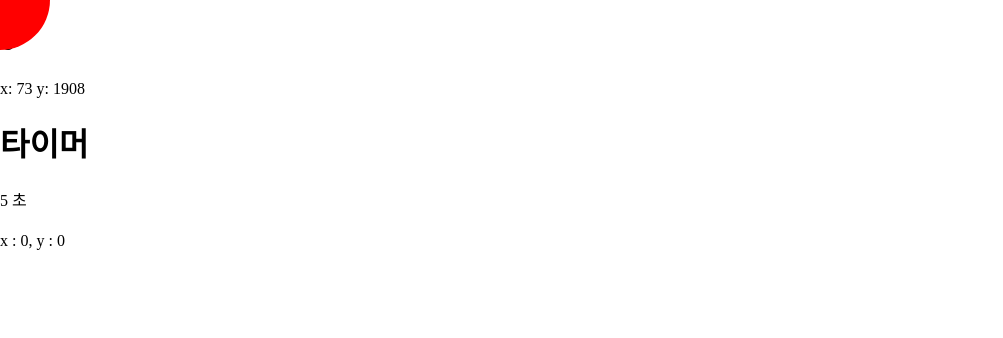
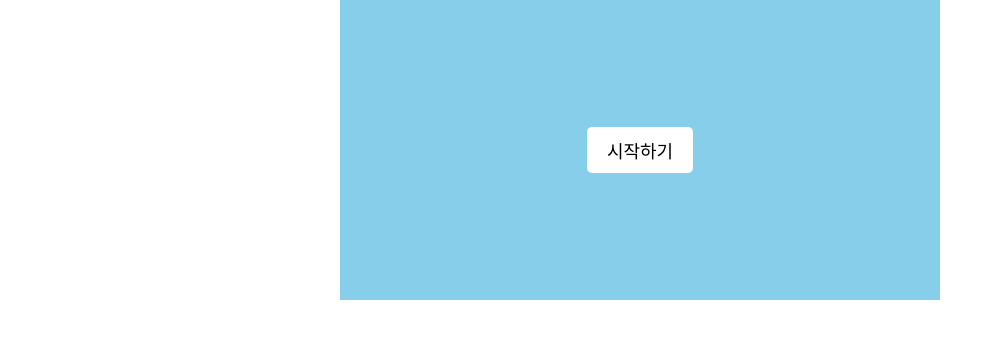
Before and after one commit to LeeSangHyeok0731/custom-hook, a React (Create React App) app: page / in a window 1280 px wide. Shown: the top 338 px of the page, without its empty margins (0-1003 px from the left). Built offline with nearby package versions, Linux system fonts and the light colour scheme.

Commit message:
startpage and back to startpagebutton

```diff
--- a/package.json
+++ b/package.json
@@ -8,6 +8,7 @@
     "@testing-library/user-event": "^13.5.0",
     "react": "^18.3.1",
     "react-dom": "^18.3.1",
+    "react-router-dom": "^6.26.2",
     "react-scripts": "5.0.1",
     "styled-components": "^6.1.13",
     "web-vitals": "^2.1.4"
--- a/src/App.js
+++ b/src/App.js
@@ -1,10 +1,11 @@
+import { BrowserRouter } from "react-router-dom";
 import HeaderWrapper from "./components/Header";
 
 function App() {
   return (
-    <div>
+    <BrowserRouter>
       <HeaderWrapper />
-    </div>
+    </BrowserRouter>
   );
 }
 export default App;
--- a/src/StartPage.jsx
+++ b/src/StartPage.jsx
@@ -1,13 +1,47 @@
 import styled from "styled-components";
+import { Link } from "react-router-dom";
 
-const StartButton = styled.div`
-    background-color:skyblue;
-    height:300px;
-    width:600px;
-`
+const Body = styled.div`
+    width: 100%;
+    height: 100%;
+    display: flex;
+    align-items: center;
+    justify-content: center;
+`;
+
+const StartButtonWrapper = styled.div`
+    background-color: skyblue;
+    height: 300px;
+    width: 600px;
+    display: flex;
+    align-items: center;
+    justify-content: center;
+`;
+
+const StartButton = styled(Link)`
+    background-color: white;
+    padding: 10px 20px;
+    border: none;
+    cursor: pointer;
+    text-decoration: none;
+    border-radius: 5px;
+    color: black;
+    font-size: 18px;
+    &:hover {
+        background-color: lightgray;
+    }
+`;
 
 function StartPage() {
-    return(
-        <StartButton />
-    )
+    return (
+        <Body>
+            <StartButtonWrapper>
+                <StartButton to="/play" aria-label="게임 시작하기">
+                    시작하기
+                </StartButton>
+            </StartButtonWrapper>
+        </Body>
+    );
 }
+
+export default StartPage;
--- a/src/Timer.jsx
+++ b/src/Timer.jsx
@@ -1,33 +1,58 @@
 import React, { useState, useEffect } from 'react';
+import { Link } from 'react-router-dom';
+import styled from 'styled-components';
 
-const Timer = () => {
+const BackButton = styled(Link)`
+    background-color: white;
+    padding: 10px 20px;
+    border: none;
+    cursor: pointer;
+    text-decoration: none;
+    border-radius: 5px;
+    color: black;
+    font-size: 18px;
+    z-index:2;
+
+    &:hover {
+        background-color: lightgray;
+    }
+`
+
+const Timer = ({ onTimerEnd }) => {
   const [seconds, setSeconds] = useState(0);
-  const [state, setState] = useState("");
+  const [state, setState] = useState("")
+  const [end, setEnd] = useState(true);
 
   useEffect(() => {
     const intervalId = setInterval(() => {
       setSeconds(prevSeconds => {
         if (prevSeconds >= 59) {
           clearInterval(intervalId);
-          setState("타임 아웃")
+          setState("타임 아웃!")
+          setEnd(false);
+          onTimerEnd(); // 타이머 종료 시 onTimerEnd 호출
           return 60;
         }
         return prevSeconds + 1;
       });
-    }, 1000); // 1초마다 호출
+    }, 1000);
 
     return () => clearInterval(intervalId);
   }, []);
-
-  useEffect(() => {
-
-  }, [state])
 
   return (
     <div>
       <h1>타이머</h1>
       <p>{seconds} 초</p>
-      <h1>{state}</h1>
+      <p>{state}</p>
+      <div>{end ? (
+            null
+        ) : (
+            <BackButton to="/">
+                되돌아가기
+            </BackButton>
+        )}
+        </div>
     </div>
   );
 };
--- a/src/changeLocate.jsx
+++ b/src/changeLocate.jsx
@@ -1,6 +1,7 @@
 import styled from "styled-components";
 import useMousePosition from "./mouseMoveEvent";
 import { useEffect, useState } from "react";
+import Timer from "./Timer";
 
 const Circle = styled.div`
   width: 100px;
@@ -19,6 +20,8 @@ function ChangeCircleLocate() {
   const [fixedY, setFixedY] = useState(Math.floor(Math.random() * (1920 - 1 + 1)) + 1); // 고정된 공의 Y 좌표
   const [count, setCount] = useState(0);
 
+  const [isTimerEnded, setIsTimerEnded] = useState(true);
+
   const { x, y } = useMousePosition();
   const [isColliding, setIsColliding] = useState(false);
 
@@ -32,6 +35,7 @@ function ChangeCircleLocate() {
   };
 
   useEffect(() => {
+    if(isTimerEnded){
         const collided = detectCollision(fixedCircle, {x:x, y:y, radius:50});
         setIsColliding(collided);
 
@@ -41,7 +45,12 @@ function ChangeCircleLocate() {
         setFixedY(Math.floor(Math.random() * (1080 - 1 + 1)) + 1)
         setCount(count + 1);
         }
+    }
   }, [fixedX, fixedY, x, y]);
+
+  const handleTimerEnd = () => {
+    setIsTimerEnded(false);
+  };
 
   return (
     <>
@@ -50,6 +59,7 @@ function ChangeCircleLocate() {
             x: {fixedX} y: {fixedY}
         </div>
         <Circle top={fixedY} left={fixedX} color={isColliding}/>
+        <Timer  onTimerEnd={handleTimerEnd} />
     </>
   );
 }
--- a/src/components/Header.jsx
+++ b/src/components/Header.jsx
@@ -1,20 +1,27 @@
-import styled from "styled-components"
+import styled from "styled-components";
 import ChangeCircleLoacte from "../changeLocate";
 import MouseCircle from "../mouseCircle";
-import Timer from "../Timer";
+import { Routes, Route } from 'react-router-dom';  // Routes 추가
+import StartPage from "../StartPage";
 
 const Header = styled.div`
-    position:fixed;
-`
 
-function HeaderWrapper(){
+`;
+
+function HeaderWrapper() {
     return (
         <Header>
-            <ChangeCircleLoacte />
-            <Timer />
-            <MouseCircle />
+            <Routes>
+                <Route path="/" element={<StartPage />} />
+                <Route path="/play" element={
+                    <>
+                        <ChangeCircleLoacte />
+                        <MouseCircle />
+                    </>
+                } />
+            </Routes>
         </Header>
-    )
+    );
 }
 
 export default HeaderWrapper;
--- a/src/mouseCircle.jsx
+++ b/src/mouseCircle.jsx
@@ -9,6 +9,7 @@ const Circle = styled.div`
     border-radius:50%;
     position: absolute;
     transform: translate(-50%, -50%);
+    z-index:-1;
 `
 
 function MouseCircle() {
```
Also changed, not shown: 1 other file (tests, documents, lock files or other folders). Lines whose indentation alone changed are shown as unchanged.
